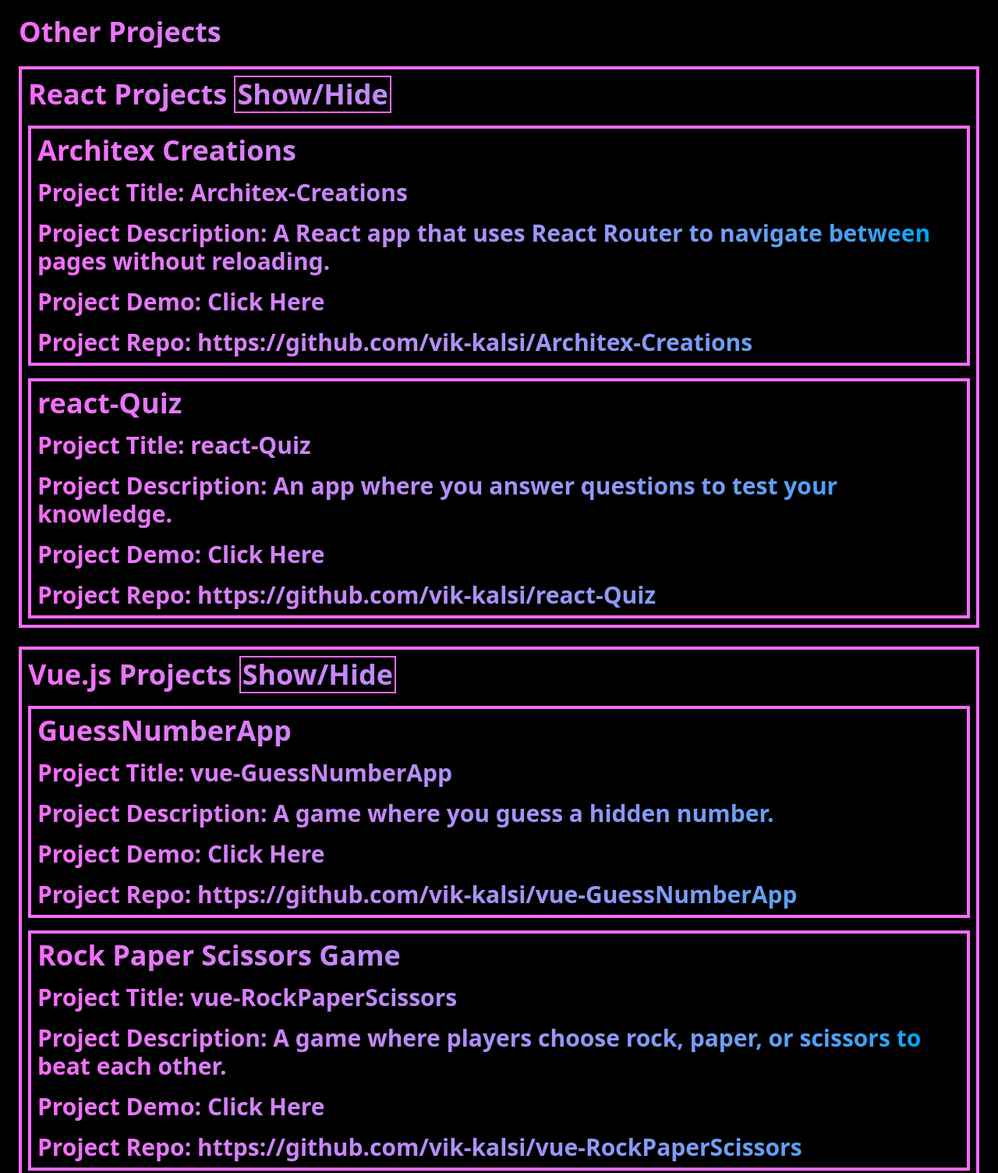
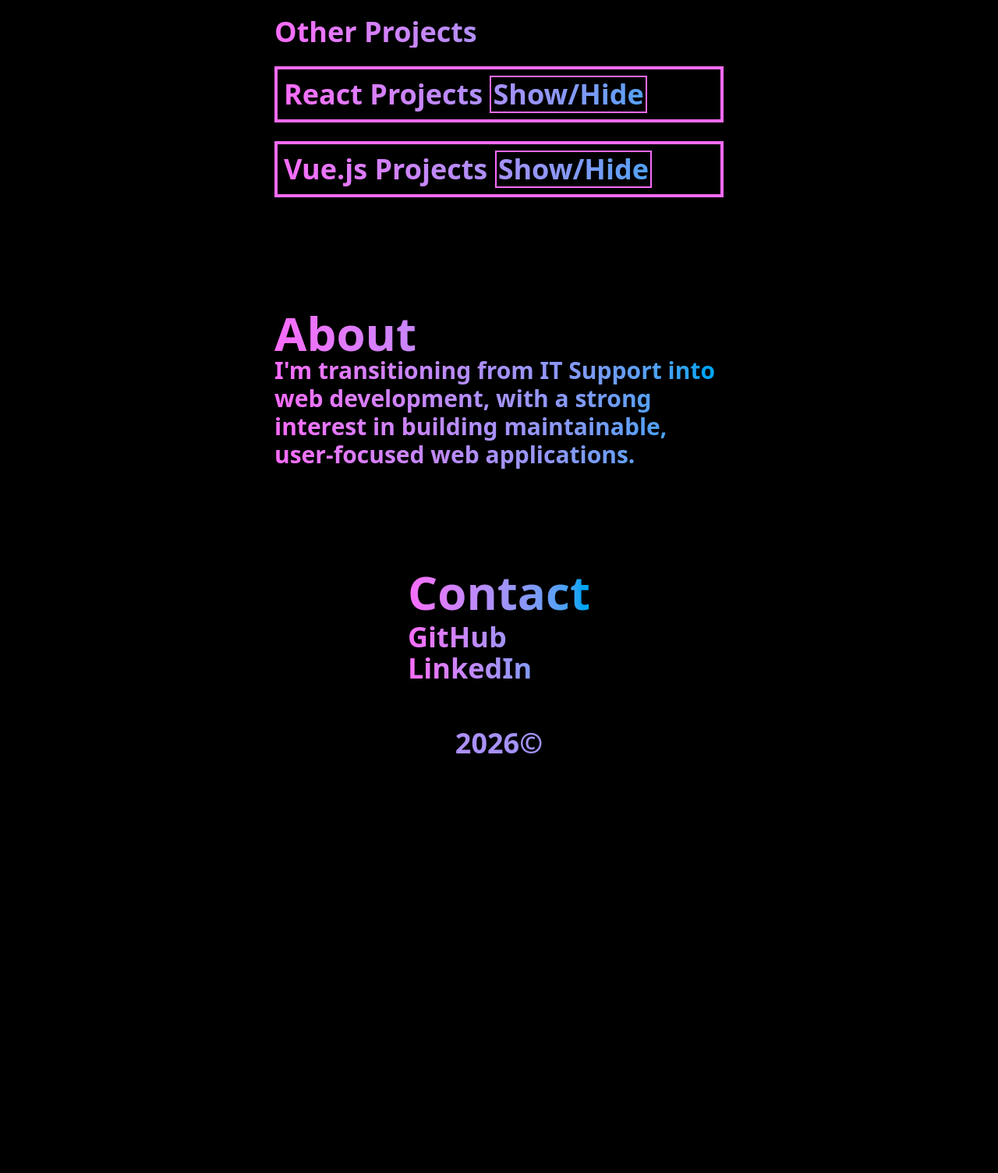
Before and after one commit to vik-kalsi/vik-kalsi-portfolio, a website: page index.html in a window 1280 px wide. Shown: the part 2767-4271 px from the top of the page at 78% size. After the commit the page ends 3756 px from the top, so only its background shows below. Drawn offline with nearby package versions, Linux system fonts and the light colour scheme.

Commit message:
Sorting out other projects for responsive view

```diff
--- a/index.html
+++ b/index.html
@@ -180,12 +180,12 @@
         <div class="grid mt-6 gap-y-6">
             <h1 class="font-bold text-2xl md:text-4xl text-transparent bg-clip-text bg-linear-to-r from-[#F96BFC] to-sky-500">Other Projects</h1>
 
-            <div class="border-4 border-[#F96BFC] p-2">
-                <h1 class="font-bold text-2xl md:text-4xl text-transparent bg-clip-text bg-linear-to-r from-[#F96BFC] to-sky-500">React Projects <button class="border-2 border-[#F96BFC] p-0.5 cursor-pointer">Show/Hide</button></h1>
+            <div class="border-4 border-[#F96BFC] p-2 md:w-xl" x-data="{ open: false }" x-cloak>
+                <h1 class="font-bold text-2xl md:text-4xl text-transparent bg-clip-text bg-linear-to-r from-[#F96BFC] to-sky-500">React Projects <button x-on:click="open = ! open" class="border-2 border-[#F96BFC] p-0.5 cursor-pointer">Show/Hide</button></h1>
 
 
-                <div class="mt-4 border-4 p-2 grid gap-4">
-                    <h1 class="font-bold text-2xl md:text-4xl text-transparent bg-clip-text bg-linear-to-r from-[#F96BFC] to-sky-500">Architex Creations</h1>
+                <div class="mt-4 border-4 p-2 grid gap-4" x-show="open">
+                    <h1 class="font-bold text-2xl md:text-4xl text-transparent bg-clip-text bg-linear-to-r from-[#F96BFC] to-sky-500 underline underline-offset-2">Architex Creations</h1>
                     <h2 class="font-bold text-base md:text-3xl text-transparent bg-clip-text bg-linear-to-r from-[#F96BFC] to-sky-500">Project Title: Architex-Creations</h2>
                     <h2 class="font-bold text-base md:text-3xl text-transparent bg-clip-text bg-linear-to-r from-[#F96BFC] to-sky-500">Project Description: A React app that uses React Router to navigate between pages without reloading.</h2>
                     <h2 class="font-bold text-base md:text-3xl text-transparent bg-clip-text bg-linear-to-r from-[#F96BFC] to-sky-500">Project Demo: <a href="https://vik-kalsi.github.io/Architex-Creations/">Click Here</a></h2>
@@ -193,8 +193,8 @@
                 </div>
 
 
-                <div class="mt-4 border-4 p-2 grid gap-4">
-                    <h1 class="font-bold text-2xl md:text-4xl text-transparent bg-clip-text bg-linear-to-r from-[#F96BFC] to-sky-500">react-Quiz</h1>
+                <div class="mt-4 border-4 p-2 grid gap-4" x-show="open">
+                    <h1 class="font-bold text-2xl md:text-4xl text-transparent bg-clip-text bg-linear-to-r from-[#F96BFC] to-sky-500 underline underline-offset-2">react-Quiz</h1>
                     <h2 class="font-bold text-base md:text-3xl text-transparent bg-clip-text bg-linear-to-r from-[#F96BFC] to-sky-500">Project Title: react-Quiz</h2>
                     <h2 class="font-bold text-base md:text-3xl text-transparent bg-clip-text bg-linear-to-r from-[#F96BFC] to-sky-500">Project Description: An app where you answer questions to test your knowledge.</h2>
                     <h2 class="font-bold text-base md:text-3xl text-transparent bg-clip-text bg-linear-to-r from-[#F96BFC] to-sky-500">Project Demo: <a href="https://vik-kalsi.github.io/react-Quiz/">Click Here</a></h2>
@@ -203,11 +203,11 @@
             </div>
 
 
-            <div class="border-4 border-[#F96BFC] p-2">
-                <h1 class="font-bold text-2xl md:text-4xl text-transparent bg-clip-text bg-linear-to-r from-[#F96BFC] to-sky-500">Vue.js Projects <button class="border-2 border-[#F96BFC] p-0.5 cursor-pointer">Show/Hide</button></h1>
+            <div class="border-4 border-[#F96BFC] p-2 md:w-xl" x-data="{ open: false }" x-cloak>
+                <h1 class="font-bold text-2xl md:text-4xl text-transparent bg-clip-text bg-linear-to-r from-[#F96BFC] to-sky-500">Vue.js Projects <button x-on:click="open = ! open"  class="border-2 border-[#F96BFC] p-0.5 cursor-pointer">Show/Hide</button></h1>
 
-                <div class="mt-4 border-4 p-2 grid gap-4">
-                    <h1 class="font-bold text-2xl md:text-4xl text-transparent bg-clip-text bg-linear-to-r from-[#F96BFC] to-sky-500">GuessNumberApp</h1>
+                <div class="mt-4 border-4 p-2 grid gap-4" x-show="open">
+                    <h1 class="font-bold text-2xl md:text-4xl text-transparent bg-clip-text bg-linear-to-r from-[#F96BFC] to-sky-500 underline underline-offset-2">GuessNumberApp</h1>
                     <h2 class="font-bold text-base md:text-3xl text-transparent bg-clip-text bg-linear-to-r from-[#F96BFC] to-sky-500">Project Title: vue-GuessNumberApp</h2>
                     <h2 class="font-bold text-base md:text-3xl text-transparent bg-clip-text bg-linear-to-r from-[#F96BFC] to-sky-500">Project Description: A game where you guess a hidden number.</h2>
                     <h2 class="font-bold text-base md:text-3xl text-transparent bg-clip-text bg-linear-to-r from-[#F96BFC] to-sky-500">Project Demo: <a href="https://vik-kalsi.github.io/vue-GuessNumberApp/">Click Here</a></h2>
@@ -215,8 +215,8 @@
                 </div>
 
 
-                <div class="mt-4 border-4 p-2 grid gap-4">
-                    <h1 class="font-bold text-2xl md:text-4xl text-transparent bg-clip-text bg-linear-to-r from-[#F96BFC] to-sky-500">Rock Paper Scissors Game</h1>
+                <div class="mt-4 border-4 p-2 grid gap-4" x-show="open">
+                    <h1 class="font-bold text-2xl md:text-4xl text-transparent bg-clip-text bg-linear-to-r from-[#F96BFC] to-sky-500 underline underline-offset-2">Rock Paper Scissors Game</h1>
                     <h2 class="font-bold text-base md:text-3xl text-transparent bg-clip-text bg-linear-to-r from-[#F96BFC] to-sky-500">Project Title: vue-RockPaperScissors</h2>
                     <h2 class="font-bold text-base md:text-3xl text-transparent bg-clip-text bg-linear-to-r from-[#F96BFC] to-sky-500">Project Description: A game where players choose rock, paper, or scissors to beat each other.</h2>
                     <h2 class="font-bold text-base md:text-3xl text-transparent bg-clip-text bg-linear-to-r from-[#F96BFC] to-sky-500">Project Demo: <a href="https://vik-kalsi.github.io/vue-RockPaperScissors/">Click Here</a></h2>
```
Also changed, not shown: output.css.
